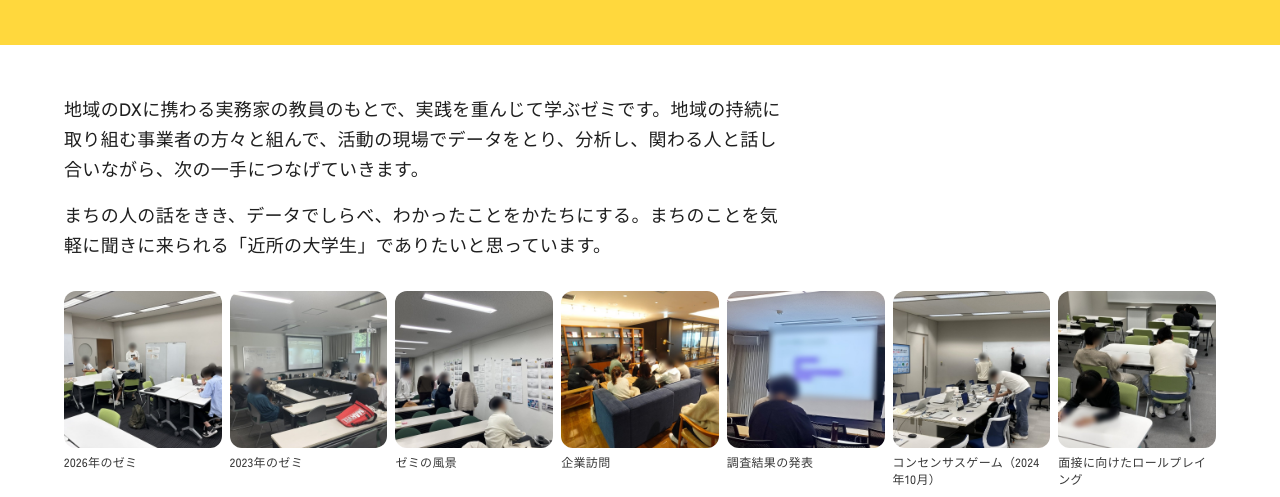
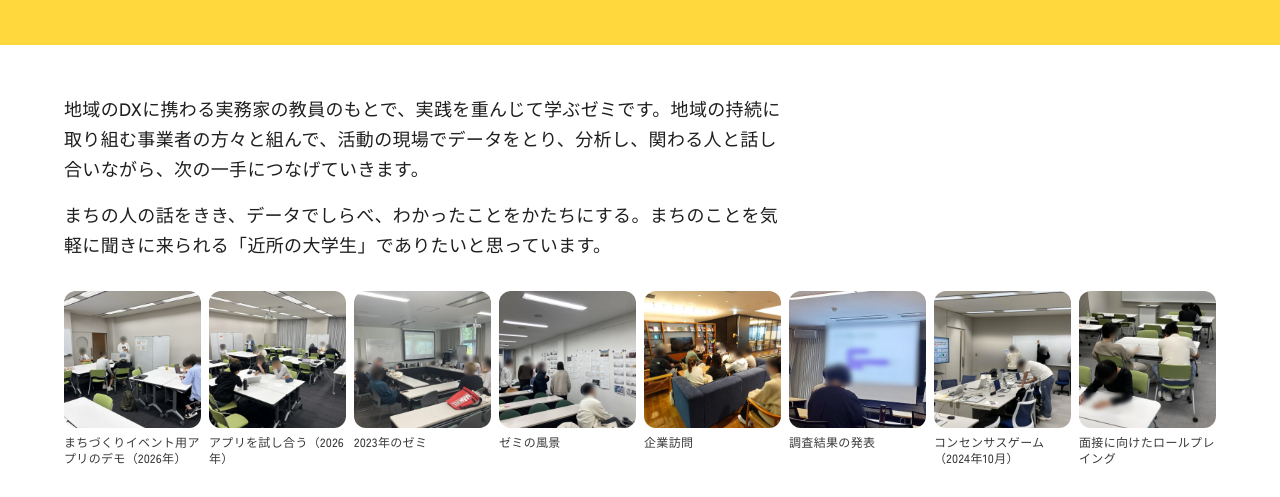
Before and after one commit to koseimiyazaki/myweb, an Astro site: page /seminar in a window 1280 px wide. Shown: the part 303-800 px from the top of the page. Built offline with nearby package versions, Linux system fonts and the light colour scheme; Astro itself is replaced by a stand-in of ours; a web font is replaced by a local one.

Commit message:
ゼミ風景：まちづくりイベント用アプリのデモ2枚に
Co-Authored-By: Claude Opus 5.5 <noreply@anthropic.com>
Claude-Session: https://claude.ai/code/session_019HVfXgnykPWVn6ptdB1NJx

```diff
--- a/src/pages/seminar.astro
+++ b/src/pages/seminar.astro
@@ -361,8 +361,12 @@ const json = (v) => JSON.stringify(v).replace(/</g, '\\u003c');
 
     <div class="scenes">
       <figure class="scene">
-        <img src="/seminar/projects/2026-seminar-scene.jpg" alt="ゼミの教室で、それぞれの作業を進める学生たち" width="1024" height="768" loading="lazy" />
-        <figcaption>2026年のゼミ</figcaption>
+        <img src="/seminar/projects/2026-seminar-scene.jpg" alt="自作のまちづくりイベント用アプリをデモする学生たち" width="1024" height="768" loading="lazy" />
+        <figcaption>まちづくりイベント用アプリのデモ（2026年）</figcaption>
+      </figure>
+      <figure class="scene">
+        <img src="/seminar/projects/2026-seminar-scene-2.jpg" alt="教室のあちこちで、自作のアプリを試し合う学生たち" width="1024" height="768" loading="lazy" />
+        <figcaption>アプリを試し合う（2026年）</figcaption>
       </figure>
       <figure class="scene">
         <img src="/seminar/projects/2023-seminar-scene.jpg" alt="ゼミの教室で、スクリーンの映像を見ながら話し合う学生たち" width="1024" height="768" loading="lazy" />
--- a/src/styles/global.css
+++ b/src/styles/global.css
@@ -174,7 +174,7 @@ main.semi-main { padding: 0; }
   font-size: 22px; line-height: 1.4; text-align: center; border: 2px solid var(--ink); border-radius: var(--radius-md); background: var(--paper); }
 .viewer--text { grid-template-columns: 1fr; width: min(560px, 94vw); }
 .viewer__photo[hidden] { display: none; }
-.scenes { grid-template-columns: repeat(7, minmax(0, 1fr)); }
+.scenes { grid-template-columns: repeat(8, minmax(0, 1fr)); }
 @media (max-width: 899px) {
   .scenes { display: flex; overflow-x: auto; scroll-snap-type: x mandatory; gap: var(--space-2); padding-bottom: var(--space-2); }
   .scene { flex: 0 0 38%; scroll-snap-align: start; }
```
Also changed, not shown: public/seminar/projects/2026-seminar-scene-2.jpg (added).
